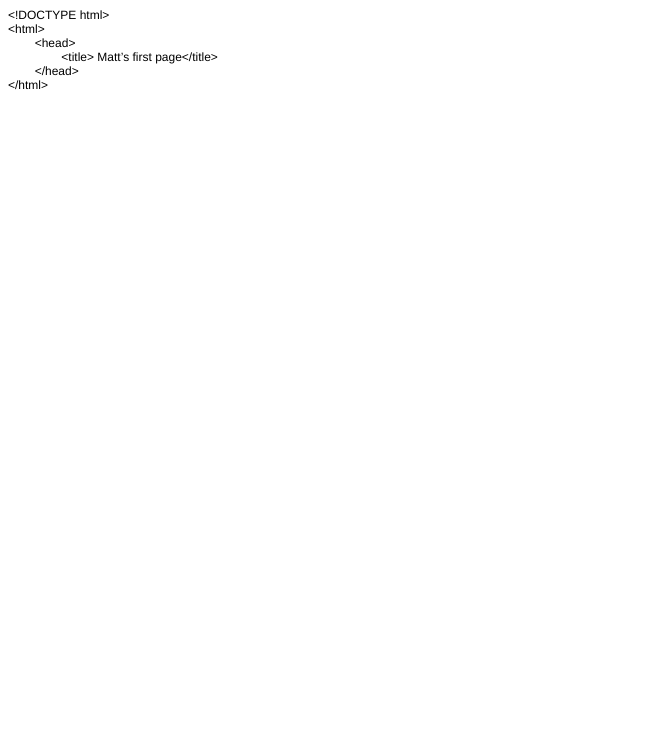
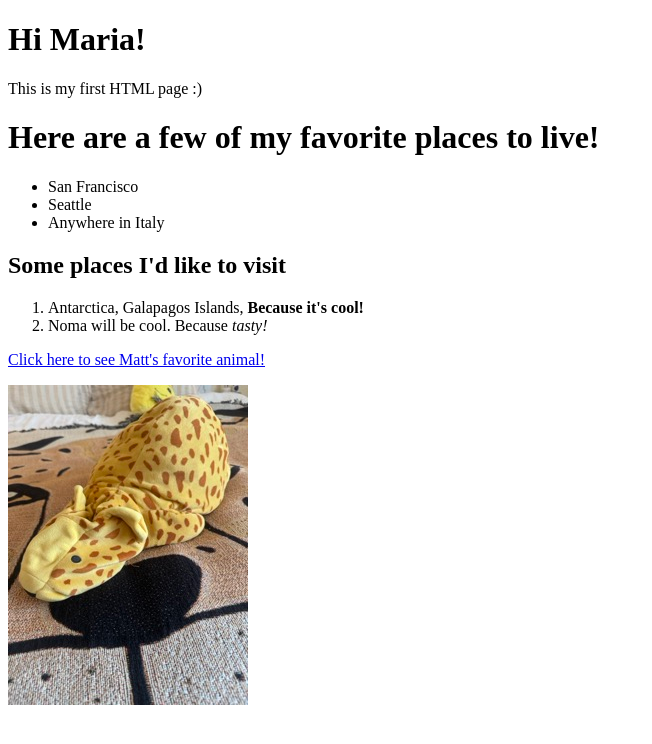
Before and after one commit to matt-kr/html-exercise, a plain HTML site: page index.html in a window 1280 px wide. Shown: the whole page, without its empty margins (0-652 px from the left). Drawn offline with Linux system fonts and the light colour scheme.

Commit message:
First Galvanize HTML Submission

```diff
--- a/index.html
+++ b/index.html
@@ -1,22 +1,26 @@
-<!DOCTYPE html PUBLIC "-//W3C//DTD HTML 4.01//EN" "http://www.w3.org/TR/html4/strict.dtd">
+<!DOCTYPE html>
 <html>
-<head>
-  <meta http-equiv="Content-Type" content="text/html; charset=utf-8">
-  <meta http-equiv="Content-Style-Type" content="text/css">
-  <title></title>
-  <meta name="Generator" content="Cocoa HTML Writer">
-  <meta name="CocoaVersion" content="2575.4">
-  <style type="text/css">
-    p.p1 {margin: 0.0px 0.0px 0.0px 0.0px; font: 12.0px Helvetica}
-    span.Apple-tab-span {white-space:pre}
-  </style>
-</head>
-<body>
-<p class="p1">&lt;!DOCTYPE html&gt;</p>
-<p class="p1">&lt;html&gt;</p>
-<p class="p1"><span class="Apple-tab-span">	</span>&lt;head&gt;</p>
-<p class="p1"><span class="Apple-tab-span">	</span><span class="Apple-tab-span">	</span>&lt;title&gt; Matt’s first page&lt;/title&gt;</p>
-<p class="p1"><span class="Apple-tab-span">	</span>&lt;/head&gt;</p>
-<p class="p1">&lt;/html&gt;</p>
-</body>
+  <head>
+    <title>Matt's First Page</title>
+  </head>
+  <body>
+    <h1>Hi Maria!</h1>
+    <p>This is my first HTML page :)</p>
+    <h1> Here are a few of my favorite places to live!</h1>
+      <ul>
+        <li>San Francisco</li>
+        <li>Seattle</li>
+        <li> Anywhere in Italy</li>
+      </ul>
+    <h2>Some places I'd like to visit</h2>
+    <ol>
+      <li>Antarctica, Galapagos Islands, <span><strong>Because it's cool!</strong></span></li>
+      <li>Noma will be cool.<span> Because <em>tasty!</em></span></li>
+    </ol>
+    <p>  <a href="favorites.html">Click here to see Matt's favorite animal!</a></p>
+    <img
+  class="fit-picture"
+  src="liioonn.jpeg"
+  alt="Grapefruit slice atop a pile of other slices" />
+  </body>
 </html>
```
Also changed, not shown: <!DOCTYPE html>.html (added, +10 -0 lines), favorites.html (added, +25 -0 lines), grapefruit-slice.jpg (added), liioonn.jpeg (added), 1 other file.
